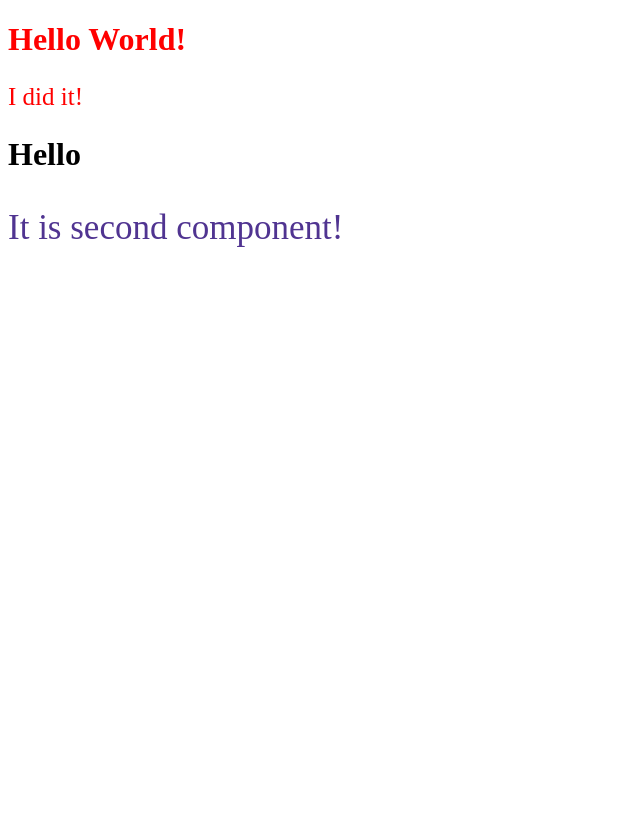
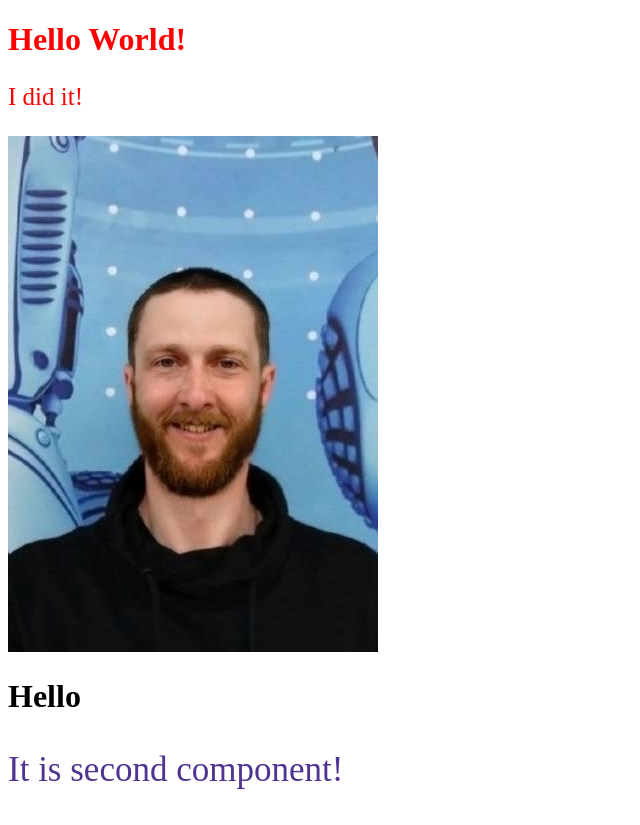
Before and after one commit to NikolayLazarchuk/RiznaComponents, a React (Create React App) app: page / in a window 1280 px wide. Shown: the whole page, without its empty margins (0-640 px from the left). Before the commit the page ends 800 px from the top, so only its background shows below. Built offline with nearby package versions, Linux system fonts and the light colour scheme.

Commit message:
Add folder images

```diff
--- a/src/components/FirstComponent/index.jsx
+++ b/src/components/FirstComponent/index.jsx
@@ -1,7 +1,9 @@
+import myFoto from '../../images/2.jpg'
 import './style.css'
 export const FirstComponent = () => (
   <div>
     <h1 style={{ color: 'red' }}>{'Hello World!'}</h1>
     <p className={'text'}>{'I did it!'}</p>
+    <img src={myFoto} alt={'myFoto'} />
   </div>
 )
```
Also changed, not shown: src/images/2.jpg (added), src/images/Ubisoft.svg (added).
